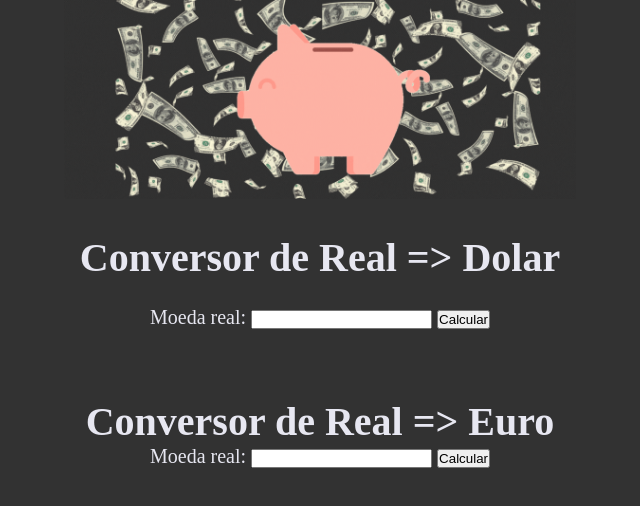
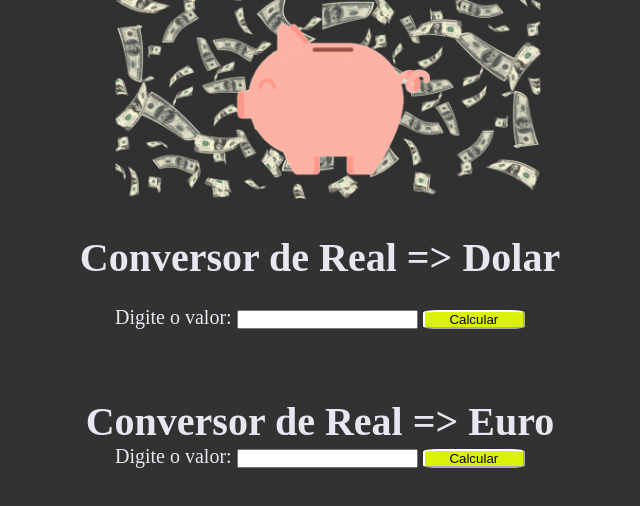
Before and after one commit to LeonardoCosta13/conversor, a plain HTML site: page index.html in a window 1280 px wide. Shown: the whole page, without its empty margins (282-922 px from the left). Drawn offline with Linux system fonts and the light colour scheme.

Commit message:
first commit

```diff
--- a/index.html
+++ b/index.html
@@ -10,20 +10,20 @@
 <body>
     <h1>Conversor de Real => Dolar</h1>
     <div class="realL">
-        Moeda real:
+        Digite o valor:
         <input id="real" type="text" >
 
-        <button onclick="calcular()">Calcular</button></div><br/><br/><br/>
+        <button class="button1" onclick="calcular()">Calcular</button></div><br/><br/><br/>
 
         <strong><p id="valorFinal"></p></strong>
     </div>
 <body>
     <h1>Conversor de Real => Euro</h1>
     <div class="realL2">
-        Moeda real:
+        Digite o valor:
         <input id="real2" type="text" >
 
-        <button onclick="calcular2()">Calcular</button></div><br/><br/><br/>
+        <button class="button" onclick="calcular2()">Calcular</button></div><br/><br/><br/>
 
         <strong><p id="valorFinal2"></p></strong>
     </div>
--- a/style.css
+++ b/style.css
@@ -29,3 +29,17 @@ img {
     margin-top: 25px;
 
 }
+.button {
+    background-color: #daf10b; /* Green */
+    color: rgb(8, 8, 8);
+    width: 10%;
+    border-radius: 15%;
+    border-color: white;
+}
+.button1 {
+    background-color: #daf10b; /* Green */
+    color: rgb(8, 8, 8);
+    width: 10%;
+    border-radius: 15%;
+    border-color: white;
+}
```
